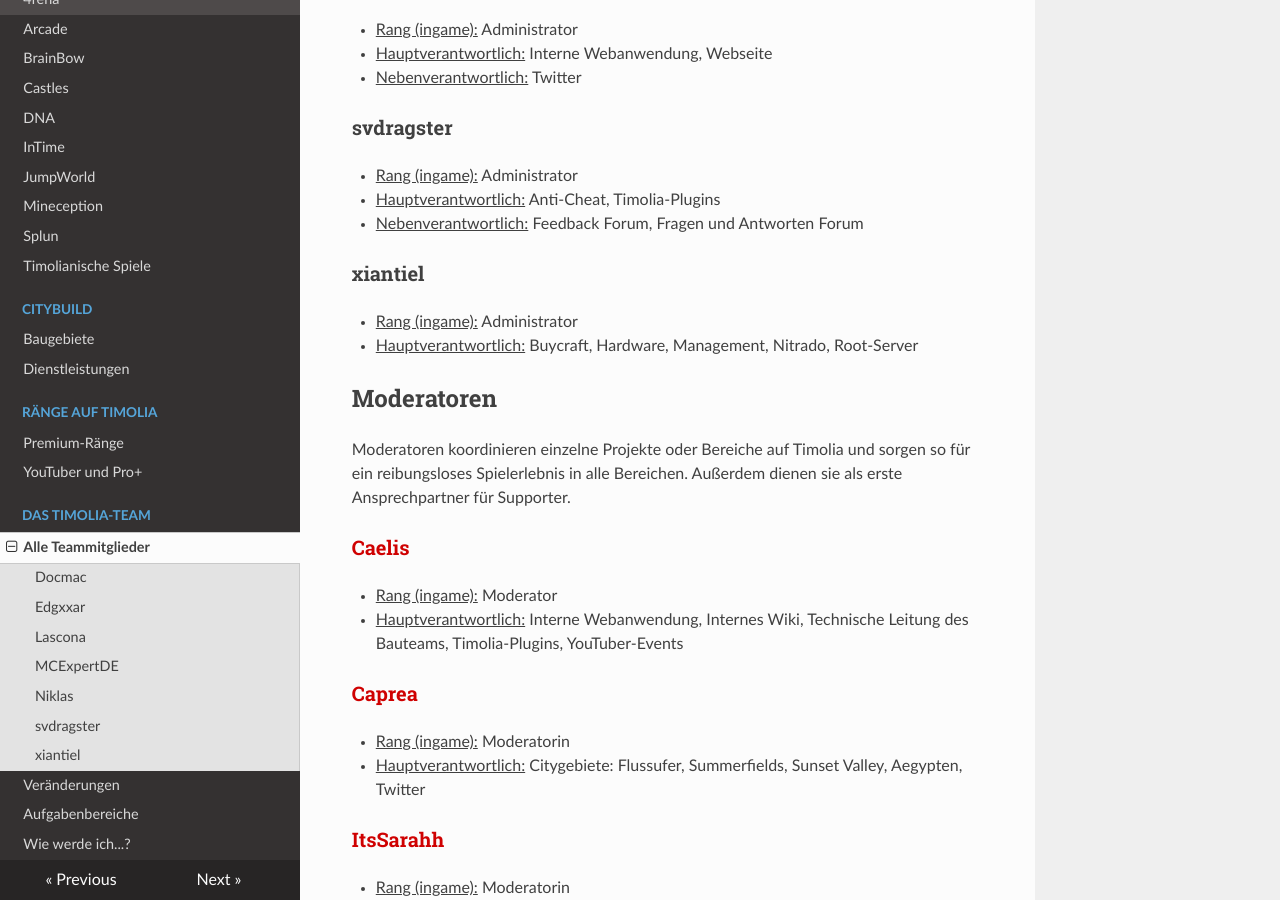
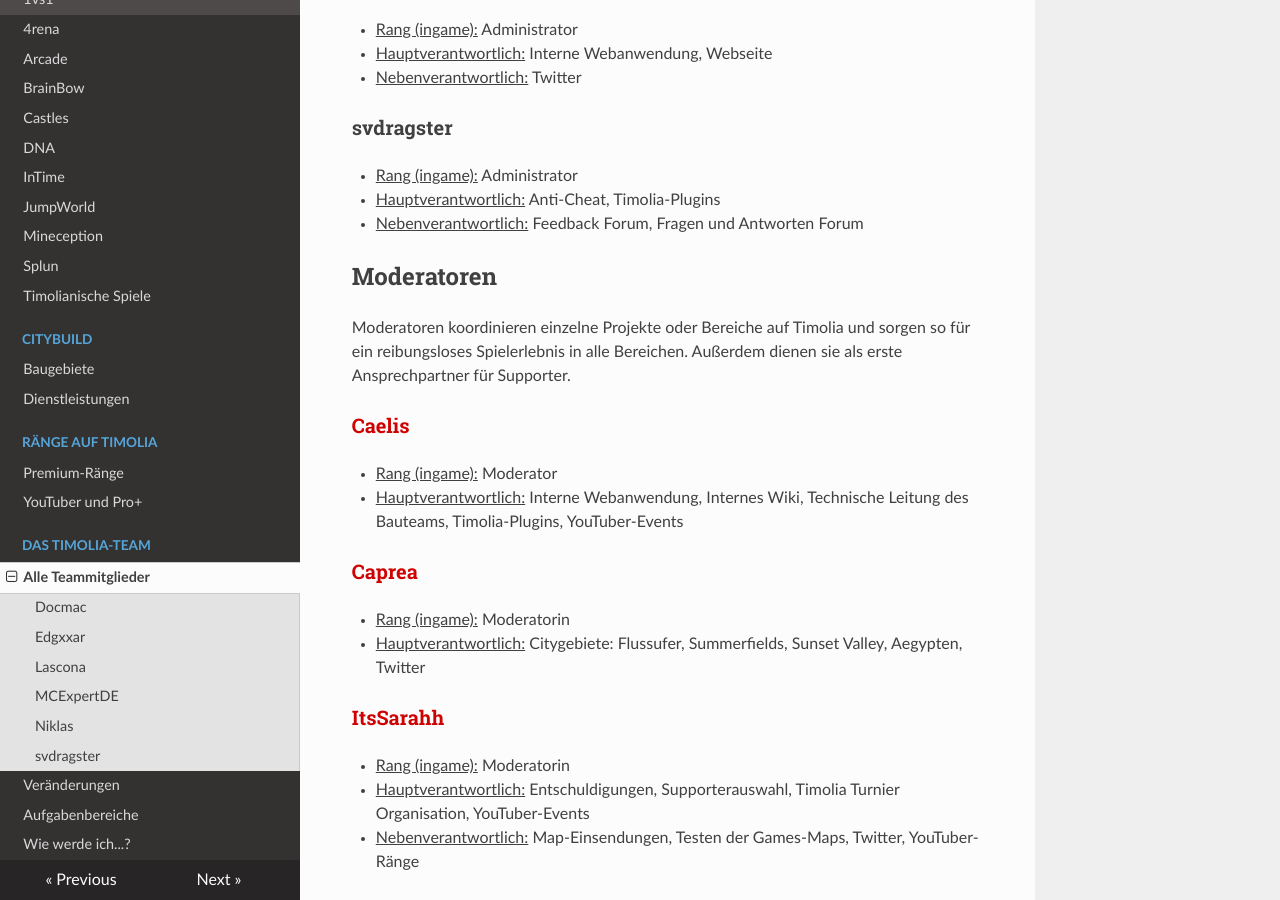
Before and after one commit to TimoliaDE/HowTo, an MkDocs documentation site: the page built from docs/team/members.md, in a window 1280 px wide and 900 px high, scrolled down 939 px. Built offline with MkDocs 1.6.1, drawn with Linux system fonts in a browser that asks for light colours; nearby versions of some CDN libraries; old or Windows-style settings are respelled for this version of MkDocs.

Commit message:
nochmal xia :cry:

```diff
--- a/docs/team/members.md
+++ b/docs/team/members.md
@@ -34,10 +34,6 @@ Organisation und Koordination neuer, inaktiver und alter Teamler, Social Media,
 - <u>Rang (ingame):</u> Administrator
 - <u>Hauptverantwortlich:</u> Anti-Cheat, Timolia-Plugins
 - <u>Nebenverantwortlich:</u> Feedback Forum, Fragen und Antworten Forum
-
-### <strong>xiantiel</strong>
-- <u>Rang (ingame):</u> Administrator
-- <u>Hauptverantwortlich:</u> Buycraft, Hardware, Management, Nitrado, Root-Server
 
 ## Moderatoren
 
```
